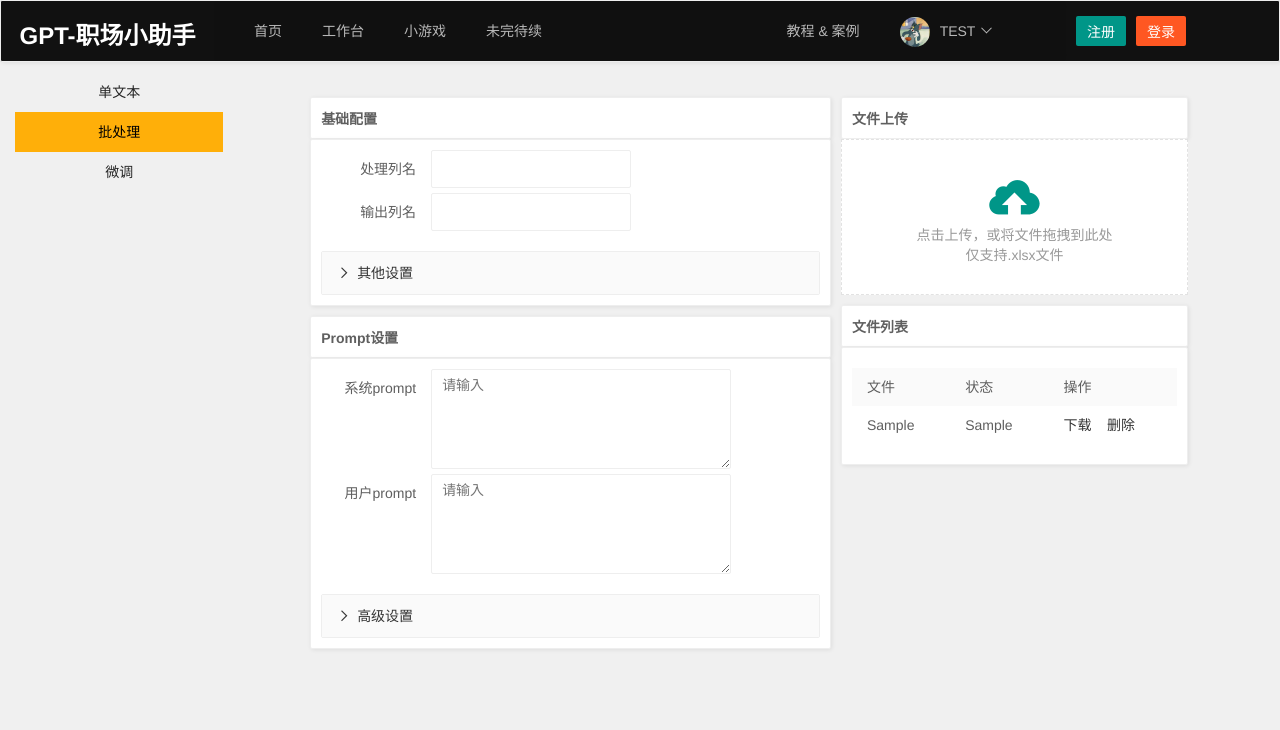
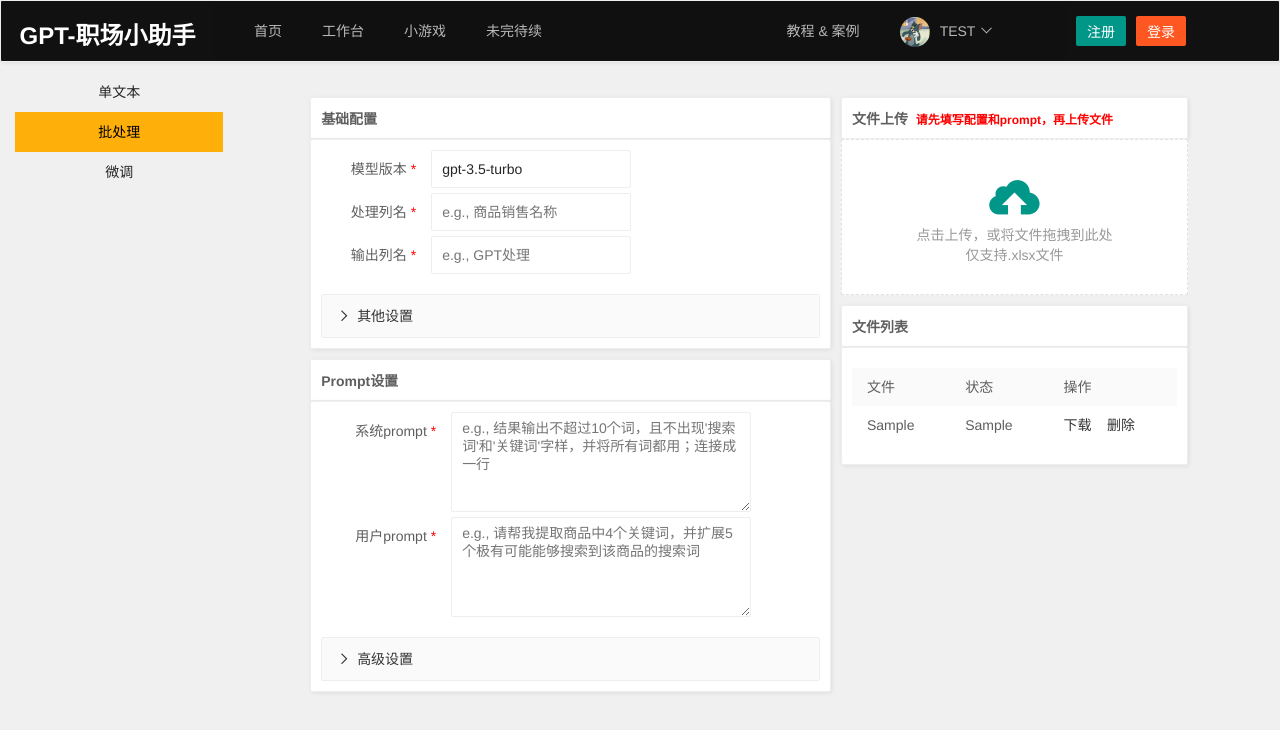
Before and after one commit to coderzzy/wrap_gpt, a Django app: template wrap_gpt/templates/console.html in a window 1280 px wide. Shown: the top 730 px of the page. Run offline with Django 4.2, Linux system fonts and the light colour scheme; the template is opened without the code that fills it: most values are stand-ins (such as "Sample title", 1, 10 or a date in 2020).

Commit message:
feature: prompt必填校验

```diff
--- a/requirements.txt
+++ b/requirements.txt
@@ -1,6 +1,8 @@
+pandas==2.1.3
 Django==4.1.10
 django-browser-reload==1.6.0
 openai==0.28.1
+erniebot==0.4.0
 tiktoken==0.5.1
 python-docx==1.1.0
 PyPDF2==3.0.1
--- a/wrap_gpt/templates/console.html
+++ b/wrap_gpt/templates/console.html
@@ -39,6 +39,14 @@
                         <p>基础配置</p>
                     </div>
                     <div class="layui-panel layui-row" style="padding: 10px;">
+                      <div class="layui-form-item">
+                        <div class="layui-inline">
+                          <label class="layui-form-label">模型版本&nbsp;<span style="color:red">*</span></label>
+                          <div class="layui-input-inline" style="width: 200px;">
+                            <input id="content_model_config" type="text" name="" autocomplete="off" class="layui-input" value="gpt-3.5-turbo">
+                          </div>
+                        </div>
+                      </div>
                         <div class="layui-collapse">
                           <div class="layui-colla-item">
                             <h2 class="layui-colla-title">其他设置</h2>
@@ -61,12 +69,6 @@
                                   <input id="content_temperature_config" type="text" name="" autocomplete="off" class="layui-input" value="1">
                                 </div>
                               </div>
-                              <div class="layui-inline">
-                                <label class="layui-form-label">模型版本</label>
-                                <div class="layui-input-inline" style="width: 200px;">
-                                  <input id="content_model_config" type="text" name="" autocomplete="off" class="layui-input" value="gpt-3.5-turbo">
-                                </div>
-                              </div>
                             </div>
                           </div>
                         </div>
@@ -80,9 +82,9 @@
                     <div class="layui-panel layui-row" style="padding: 10px;">
                       <div class="layui-form-item">
                         <div class="layui-inline">
-                          <label class="layui-form-label">系统prompt</label>
+                          <label class="layui-form-label" style="width: 100px;">系统prompt&nbsp;<span style="color:red">*</span></label>
                           <div class="layui-input-inline" style="width: 300px;">
-                            <textarea id="content_system_prompt" name="" type='text' placeholder="请输入" class="layui-textarea"></textarea>
+                            <textarea id="content_system_prompt" name="" type='text' placeholder="e.g., 总结文档" class="layui-textarea"></textarea>
                           </div>
                         </div>
                       </div>
@@ -91,7 +93,7 @@
                   <!-- 文件上传 -->
                   <div class="layui-col-md12" style="margin-top:10px;">
                     <div class="layui-panel" style="padding: 10px; font-weight: bolder;">
-                      <p>文件上传</p>
+                      <p>文件上传 &nbsp;&nbsp;<span style="font-size:12px; color: red">请先填写prompt，再上传文件</span></p>
                     </div>
                     <div class="layui-upload-drag" style="display: block;" id="content-upload-drag">
                         <i class="layui-icon layui-icon-upload"></i>
@@ -124,15 +126,21 @@
                       <div class="layui-panel layui-row" style="padding: 10px;">
                           <div class="layui-form-item">
                             <div class="layui-inline">
-                              <label class="layui-form-label">处理列名</label>
+                              <label class="layui-form-label">模型版本&nbsp;<span style="color:red">*</span></label>
                               <div class="layui-input-inline" style="width: 200px;">
-                                <input id="excel_input_column_name" type="text" name="" autocomplete="off" class="layui-input">
+                                <input id="excel_model_config" type="text" name="" autocomplete="off" class="layui-input" value="gpt-3.5-turbo">
                               </div>
                             </div>
                             <div class="layui-inline">
-                              <label class="layui-form-label">输出列名</label>
+                              <label class="layui-form-label">处理列名&nbsp;<span style="color:red">*</span></label>
                               <div class="layui-input-inline" style="width: 200px;">
-                                <input id="excel_output_column_name" type="text" name="" autocomplete="off" class="layui-input">
+                                <input id="excel_input_column_name" type="text" name="" autocomplete="off" class="layui-input" placeholder="e.g., 商品销售名称">
+                              </div>
+                            </div>
+                            <div class="layui-inline">
+                              <label class="layui-form-label">输出列名&nbsp;<span style="color:red">*</span></label>
+                              <div class="layui-input-inline" style="width: 200px;">
+                                <input id="excel_output_column_name" type="text" name="" autocomplete="off" class="layui-input" placeholder="e.g., GPT处理">
                               </div>
                             </div>
                           </div>
@@ -158,12 +166,6 @@
                                     <input id="excel_temperature_config" type="text" name="" autocomplete="off" class="layui-input" value="1">
                                   </div>
                                 </div>
-                                <div class="layui-inline">
-                                  <label class="layui-form-label">模型版本</label>
-                                  <div class="layui-input-inline" style="width: 200px;">
-                                    <input id="excel_model_config" type="text" name="" autocomplete="off" class="layui-input" value="gpt-3.5-turbo">
-                                  </div>
-                                </div>
                               </div>
                             </div>
                           </div>
@@ -177,15 +179,15 @@
                       <div class="layui-panel layui-row" style="padding: 10px;">
                         <div class="layui-form-item">
                           <div class="layui-inline">
-                            <label class="layui-form-label">系统prompt</label>
+                            <label class="layui-form-label" style='width: 100px;'>系统prompt&nbsp;<span style="color:red">*</span></label>
                             <div class="layui-input-inline" style="width: 300px;">
-                              <textarea id="excel_system_prompt" name="" type='text' placeholder="请输入" class="layui-textarea"></textarea>
+                              <textarea id="excel_system_prompt" name="" type='text' placeholder="e.g., 结果输出不超过10个词，且不出现'搜索词'和'关键词'字样，并将所有词都用；连接成一行" class="layui-textarea"></textarea>
                             </div>
                           </div>
                           <div class="layui-inline">
-                            <label class="layui-form-label">用户prompt</label>
+                            <label class="layui-form-label" style='width: 100px;'>用户prompt&nbsp;<span style="color:red">*</span></label>
                             <div class="layui-input-inline" style="width: 300px;">
-                              <textarea id="excel_user_prompt" name="" type='text' placeholder="请输入" class="layui-textarea"></textarea>
+                              <textarea id="excel_user_prompt" name="" type='text' placeholder="e.g., 请帮我提取商品中4个关键词，并扩展5个极有可能能够搜索到该商品的搜索词" class="layui-textarea"></textarea>
                             </div>
                           </div>
                         </div>
@@ -215,7 +217,7 @@
                     <!-- 文件上传 -->
                     <div class="layui-col-md12">
                       <div class="layui-panel" style="padding: 10px; font-weight: bolder;">
-                        <p>文件上传</p>
+                        <p>文件上传&nbsp;&nbsp;<span style="font-size:12px; color: red">请先填写配置和prompt，再上传文件</span></p>
                       </div>
                       <div class="layui-upload-drag" style="display: block;" id="excel-upload-drag">
                           <i class="layui-icon layui-icon-upload"></i>
@@ -284,16 +286,16 @@
           },
           done: function(res){
             layer.close(load);
-            if (res=='error') {
-              layer.msg('内部异常');
+            if (res.status=='error') {
+              layer.msg(res.message);
             } else {
               layer.msg('上传并分析成功');
-              $('#content-result').val('文件名: '+res.file_name + '\r\n分析: '+res.result)
+              $('#content-result').val('文件名: '+res.data.file_name + '\r\n分析: '+res.data.result)
             }
           },
           error: function(res){
             layer.close(load);
-            layer.msg('内部异常');
+            layer.msg('网络异常');
           }
         });
 
@@ -320,8 +322,8 @@
           },
           done: function(res){
             layer.close(load);
-            if (res=='error') {
-              layer.msg('内部异常');
+            if (res.status=='error') {
+              layer.msg(res.message);
             } else {
               layer.msg('上传成功');
               window.location.href = "{% url 'console' %}";
@@ -329,7 +331,7 @@
           },
           error: function(res){
             layer.close(load);
-            layer.msg('内部异常');
+            layer.msg('网络异常');
           }
         });
       });
```
Also changed, not shown: wrap_gpt/core/views.py (+10 -4 lines), README.md.
